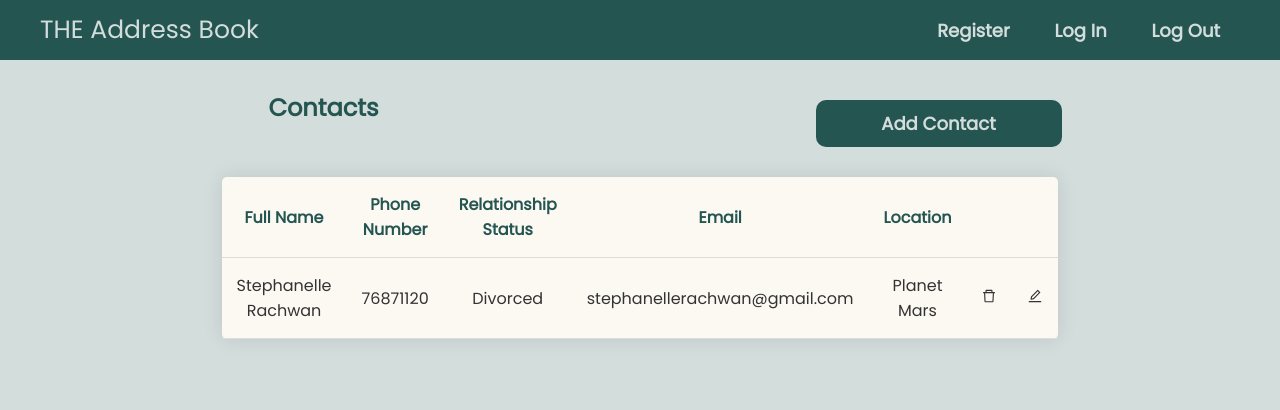
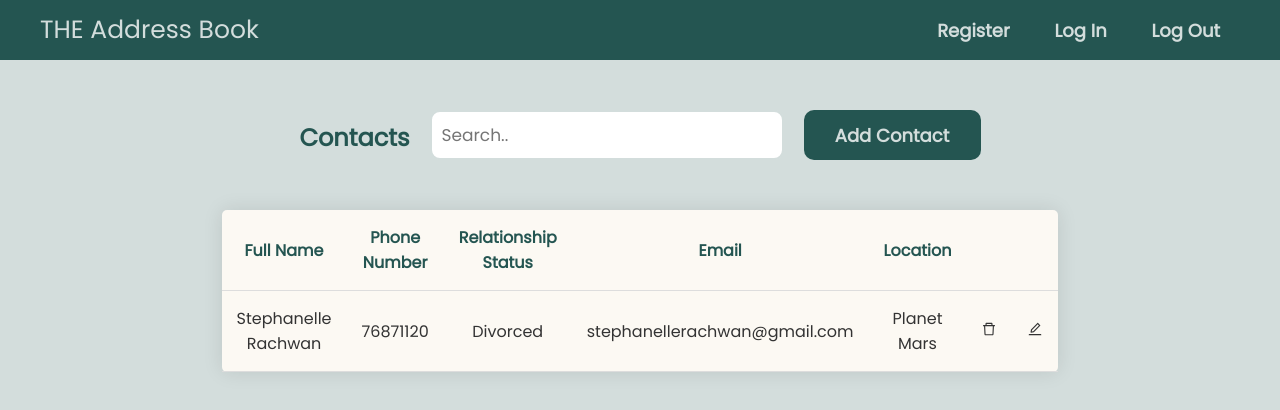
Before and after one commit to stephanelle-rachwan/Address-Book-FE, a React (Create React App) app: page /contacts in a window 1280 px wide. Shown: the top 410 px of the page. Built offline with nearby package versions, Linux system fonts and the light colour scheme.

Commit message:
adding a search bar

```diff
--- a/src/index.css
+++ b/src/index.css
@@ -163,14 +163,15 @@ input {
 /* end table styling */
 
 .title-table {
-  margin-left: 50px;
-  margin-top: 30px;
+  /* margin-left: 50px; */
+  /* margin-top: 30px; */
+  margin: 50px;
   color: #245551;
 }
 
 .add-btn {
   font-size: 18px;
-  width: 20%;
+  width: 15%;
   font-weight: bold;
   color: #d3dddc;
   background-color: #245551;
@@ -178,7 +179,8 @@ input {
   border: none;
   border-radius: 10px;
   cursor: pointer;
-  margin-top: 10px;
+  margin-left: 20px;
+  /* margin-top: 10px; */
 }
 
 .add-btn:hover {
@@ -189,7 +191,7 @@ input {
 
 .flex-cont {
   display: flex;
-  justify-content: space-around;
+  justify-content: center;
 }
 
 /* Adding and editing contact form */
@@ -253,6 +255,19 @@ input {
   width: 100%;
 }
 
+.search-bar {
+  width: 30%;
+  height: 50px;
+  border: 2px solid #d3dddc;
+  border-radius: 10px;
+  font-size: 17px;
+  margin-left: 20px;
+}
+
+.title-mini {
+  margin-top: 10px;
+}
+
 /* ============================================================================= */
 
 @media only screen and (max-width: 810px) {
--- a/src/pages/DisplayContacts.js
+++ b/src/pages/DisplayContacts.js
@@ -5,7 +5,12 @@ const DisplayContacts = () => {
   return (
     <div>
       <div className="title-table flex-cont">
-        <h2>Contacts</h2>
+        <h2 className="title-mini">Contacts</h2>
+        <input
+          className="search-bar"
+          type="text"
+          placeholder="Search.."
+        ></input>
         <button className="add-btn">Add Contact</button>
       </div>
 
@@ -18,7 +23,6 @@ const DisplayContacts = () => {
               <th>Relationship Status</th>
               <th>Email</th>
               <th>Location</th>
-              {/* <th></th> */}
             </tr>
           </thead>
           <tbody>
```
Also changed, not shown: src/components/SearchAndFilter.js (added).
